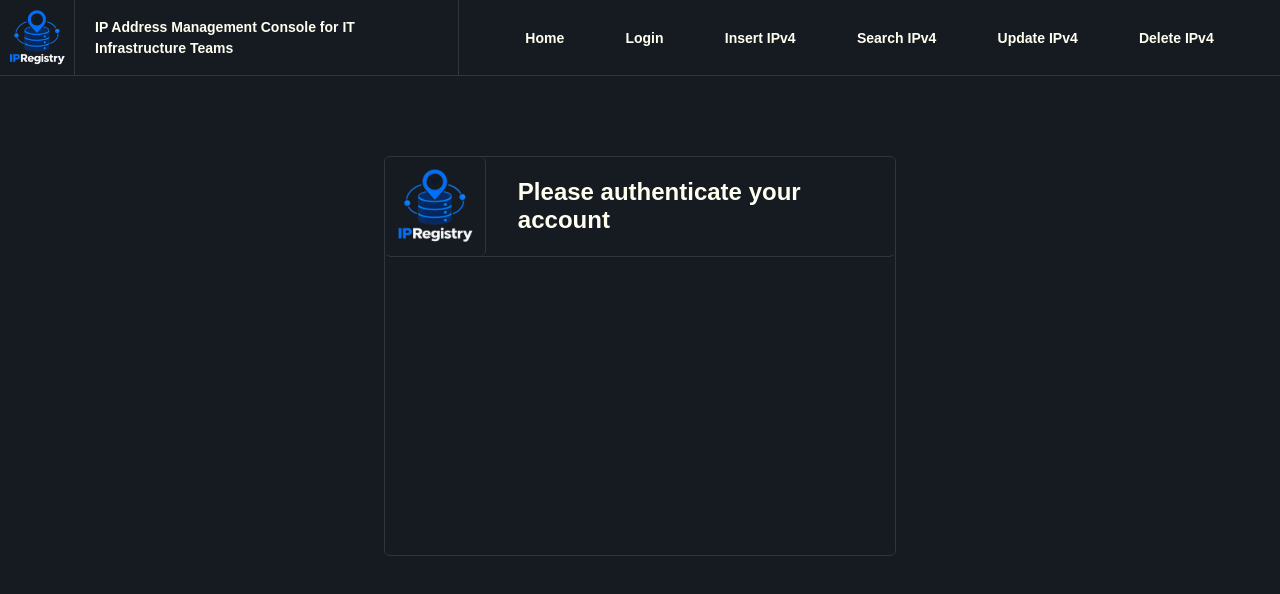
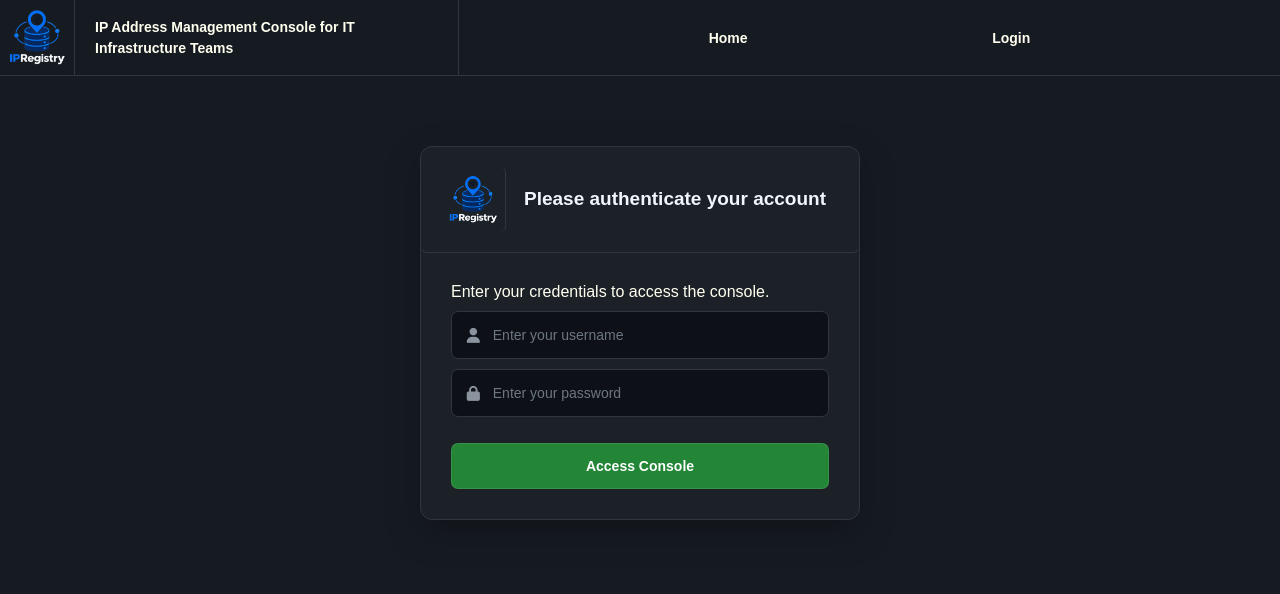
Before and after one commit to igorruiz123-py/IPRegistry, a plain HTML site: page app/login.html in a window 1280 px wide. Drawn offline with Linux system fonts and the light colour scheme.

Commit message:
featured login page

```diff
--- a/app/css/login.css
+++ b/app/css/login.css
@@ -149,6 +149,207 @@ main {
     font-size: 3vmin;
 }
 
+.main-form {
+    height: 75%;
+    width: 100%;
+    display: flex;
+    flex-direction: column;
+    align-items: center;
+}
+
+.login {
+    display: flex;
+    flex-direction: column;
+    width: min(440px, calc(100% - 32px));
+    height: auto;
+    margin: 70px auto;
+    background-color: #1c2128;
+    border: 1px solid #30363d;
+    border-radius: 12px;
+    overflow: hidden;
+    box-shadow: 0 12px 35px rgba(0, 0, 0, 0.25);
+}
+
+/* Login heading */
+
+.main-heading {
+    display: flex;
+    align-items: center;
+    gap: 18px;
+    width: 100%;
+    min-height: 105px;
+    padding: 20px;
+    border-bottom: 1px solid #30363d;
+}
+
+.main-logo {
+    display: flex;
+    justify-content: center;
+    align-items: center;
+    flex-shrink: 0;
+    width: 65px;
+    height: 65px;
+}
+
+.main-logo img {
+    display: block;
+    width: 100%;
+    height: 100%;
+    object-fit: contain;
+}
+
+.main-title {
+    display: flex;
+    align-items: center;
+    flex: 1;
+    margin: 0;
+}
+
+.main-title h1 {
+    color: #f0f6fc;
+    font-size: 19px;
+    font-weight: 600;
+    line-height: 1.4;
+}
+
+/* Form container */
+
+.main-form {
+    width: 100%;
+    padding: 30px;
+}
+
+form {
+    display: flex;
+    flex-direction: column;
+    align-items: stretch;
+    gap: 22px;
+    width: 100%;
+    height: auto;
+}
+
+form label {
+    display: block;
+    color: #f0f6fc;
+    font-size: 14px;
+    font-weight: 600;
+    margin-bottom: -12px;
+}
+
+form label p {
+    color: #8b949e;
+    font-size: 14px;
+    font-weight: normal;
+    line-height: 1.5;
+}
+
+/* Input fields */
+
+.icon {
+    display: flex;
+    align-items: center;
+    gap: 12px;
+    width: 100%;
+    height: 48px;
+    padding: 0 14px;
+    background-color: #0d1117;
+    border: 1px solid #30363d;
+    border-radius: 7px;
+    transition: border-color 0.2s ease,
+                box-shadow 0.2s ease;
+}
+
+.icon i {
+    width: 16px;
+    color: #8b949e;
+    font-size: 15px;
+    text-align: center;
+}
+
+.icon input {
+    width: 100%;
+    min-width: 0;
+    height: 100%;
+    color: #f0f6fc;
+    background: transparent;
+    border: none;
+    outline: none;
+    font-size: 14px;
+    font-family: inherit;
+}
+
+.icon input::placeholder {
+    color: #6e7681;
+}
+
+.icon:focus-within {
+    border-color: #58a6ff;
+    box-shadow: 0 0 0 3px rgba(88, 166, 255, 0.15);
+}
+
+.icon:focus-within i {
+    color: #58a6ff;
+}
+
+/* Access button */
+
+form button {
+    width: 100%;
+    height: 46px;
+    margin-top: 4px;
+    color: #ffffff;
+    background-color: #238636;
+    border: 1px solid rgba(240, 246, 252, 0.1);
+    border-radius: 7px;
+    font-family: inherit;
+    font-size: 14px;
+    font-weight: 600;
+    cursor: pointer;
+    transition: background-color 0.2s ease,
+                transform 0.2s ease;
+}
+
+form button:hover {
+    background-color: #2ea043;
+}
+
+form button:active {
+    transform: scale(0.99);
+}
+
+/* Mobile */
+
+@media (max-width: 600px) {
+    .login {
+        margin: 40px auto;
+        border-radius: 10px;
+    }
+
+    .main-heading {
+        min-height: 90px;
+        gap: 12px;
+        padding: 15px;
+    }
+
+    .main-logo {
+        width: 50px;
+        height: 50px;
+    }
+
+    .main-title h1 {
+        font-size: 16px;
+    }
+
+    .main-form {
+        padding: 24px 20px;
+    }
+
+    form {
+        gap: 20px;
+    }
+}
+
+
 @media (max-width: 1023px) {
 
     .heading header {
--- a/app/login.html
+++ b/app/login.html
@@ -6,6 +6,7 @@
     <title>IPRegistry Console</title>
     <link rel="stylesheet" href="css/login.css">
     <link rel="icon" type="image/png" href="assets/ipregistry-logo.png">
+    <link rel="stylesheet" href="https://cdnjs.cloudflare.com/ajax/libs/font-awesome/6.7.2/css/all.min.css">
 </head>
 <body>
     <section class="heading">
@@ -25,18 +26,6 @@
                 <h1 id="login">
                     <a href="login.html"><b>Login</b></a>
                 </h1>
-                <h1>
-                    <a href="insert-ipv4.html"><b>Insert IPv4</b></a>
-                </h1>
-                <h1>
-                    <a href="search-ipv4.html"><b>Search IPv4</b></a>
-                </h1>
-                <h1>
-                    <a href="update-ipv4.html"><b>Update IPv4</b></a>
-                </h1>
-                <h1>
-                    <a href="delete-ipv4.html"><b>Delete IPv4</b></a>
-                </h1>
             </nav>
         </header>
     </section>
@@ -50,6 +39,40 @@
                     <h1>Please authenticate your account</h1>
                 </div>
             </header>
+            <div class="main-form">
+                <form action="#" method="post">
+                    <p class="form-description">Enter your credentials to access the console.</p>
+                    <div class="form-group">
+                        <label for="username-input"></label>
+                        <div class="icon">
+                            <i class="fa-solid fa-user"></i>
+                            <input
+                                id="username-input"
+                                type="text"
+                                name="username"
+                                placeholder="Enter your username"
+                                autocomplete="username"
+                                required>
+                        </div>
+                    </div>
+                    <div class="form-group">
+                        <label for="password-input"></label>
+                        <div class="icon">
+                            <i class="fa-solid fa-lock"></i>
+
+                            <input
+                                id="password-input"
+                                type="password"
+                                name="password"
+                                placeholder="Enter your password"
+                                autocomplete="current-password"
+                                required
+                            >
+                        </div>
+                    </div>
+                    <button type="submit">Access Console</button>
+                </form>
+            </div>
         </section>
     </main>
 </body>
```
Also changed, not shown: app/index.html (+1 -14 lines), app/scripts/index.js (renamed from app/src/index.js).
